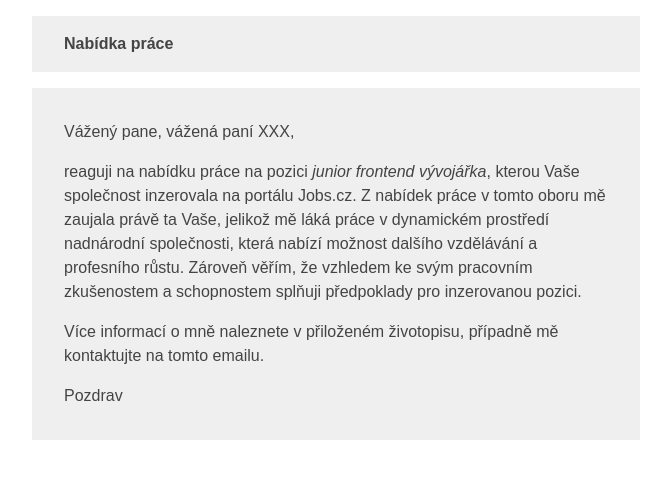
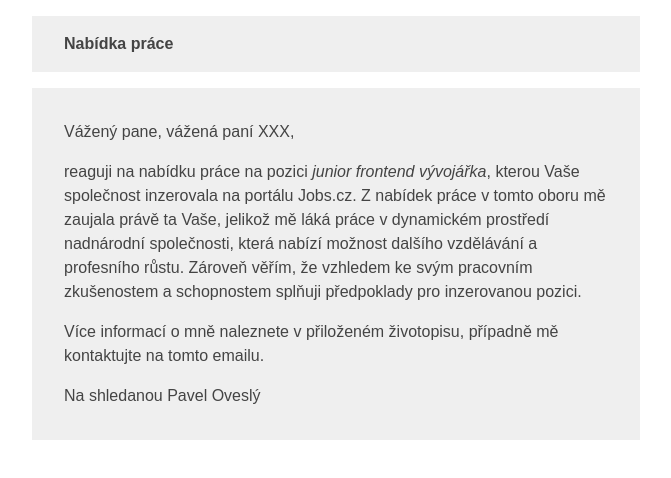
Before and after one commit to LilyEmilyHero/cviceni-email, a plain HTML site: page index.html in a window 1280 px wide. Shown: the whole page, without its empty margins (304-975 px from the left). Drawn offline with Linux system fonts and the light colour scheme.

Commit message:
zpracování cvičení

```diff
--- a/index.js
+++ b/index.js
@@ -1 +1,21 @@
+/*Každý e-mail je třeba zakončit zdvořilým pozdravem.
+
+V souboru index.js vytvořte funkci bez parametrů s názvem goodbye. Tato funkce vloží do odstavce s třídou email__closing rozloučení „Na shledanou“.
+
+Zavolejte funkci goodbye() na konci souboru index.js. Ověřte, že se na zobrazené stránce správně změnil pozdrav na konci e-mailu.
+
+Končit e-mail jen slovy „Na shledanou“ je nezdvořilé. Přidejte proto do funkce goodbye parametr představující jméno pisatele e-mailu. Funkce do posledního odstavce vloží koncový pozdrav i se jménem. Příklad použití:
+
+goodbye('Pavel Ovesný');
+Ve stránce bude
+
+S pozdravem Pavel Ovesný*/
+
 console.log('funguju');
+
+const goodbye = (jmeno) => {
+  const closingElement = document.querySelector('.email__closing');
+  closingElement.innerHTML = `Na shledanou ${jmeno}`;
+};
+
+goodbye('Pavel Oveslý');
```
Also changed, not shown: index.html (+10 -8 lines).
